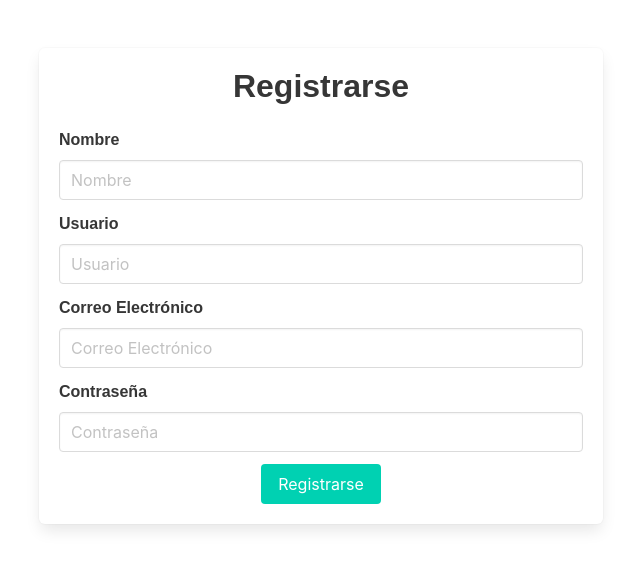
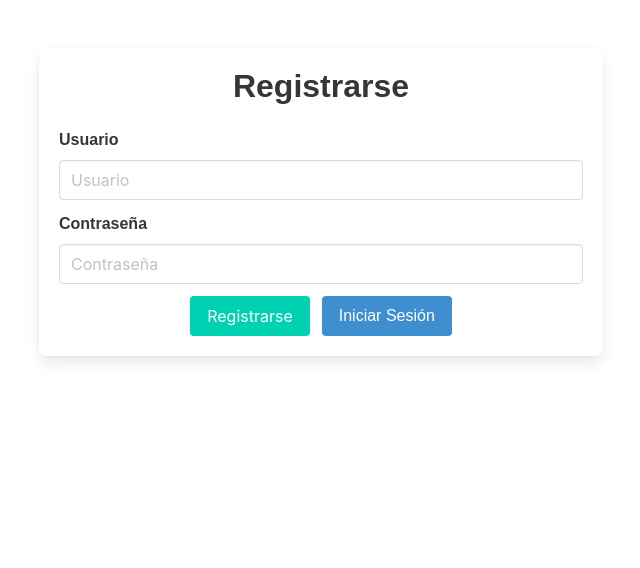
Before and after one commit to xlsymphonylx/code-2-pseudo, a Vue app: page /registrarse in a window 1280 px wide. Shown: the top 568 px of the page, without its empty margins (319-959 px from the left). Built offline with nearby package versions, Linux system fonts and the light colour scheme.

Commit message:
fixed signup

```diff
--- a/src/services/authService.js
+++ b/src/services/authService.js
@@ -1,12 +1,11 @@
 import axios from 'axios'
 
 const authService = {
-  async register(username, password, roleName) {
+  async register(username, password) {
     try {
       const response = await axios.post('http://localhost:3000/auth/register', {
         username,
-        password,
-        roleName
+        password
       })
       return response.data
     } catch (error) {
--- a/src/views/LoginView.vue
+++ b/src/views/LoginView.vue
@@ -26,6 +26,9 @@
               <div class="field is-grouped is-grouped-centered">
                 <div class="control">
                   <button type="submit" class="button is-primary">Iniciar Sesión</button>
+                </div>
+                <div class="control">
+                  <router-link to="/registrarse" class="button is-info">Registrarse</router-link>
                 </div>
               </div>
             </form>
@@ -56,7 +59,6 @@ const login = async () => {
     // Assuming you're using Vue Router, replace 'home' with the actual route name for your home page
     router.push({ path: 'home' })
     router.go()
-
   } catch (error) {
     // Handle login errors here
     console.error(error.message)
--- a/src/views/SignUpView.vue
+++ b/src/views/SignUpView.vue
@@ -5,34 +5,32 @@
         <div class="column is-half">
           <div class="box">
             <h1 class="title has-text-centered">Registrarse</h1>
-            <form>
-              <div class="field">
-                <label class="label">Nombre</label>
-                <div class="control">
-                  <input class="input" type="text" placeholder="Nombre" />
-                </div>
-              </div>
+            <form @submit.prevent="registerUser">
               <div class="field">
                 <label class="label">Usuario</label>
                 <div class="control">
-                  <input class="input" type="text" placeholder="Usuario" />
-                </div>
-              </div>
-              <div class="field">
-                <label class="label">Correo Electrónico</label>
-                <div class="control">
-                  <input class="input" type="email" placeholder="Correo Electrónico" />
+                  <input v-model="username" class="input" type="text" placeholder="Usuario" />
                 </div>
               </div>
               <div class="field">
                 <label class="label">Contraseña</label>
                 <div class="control">
-                  <input class="input" type="password" placeholder="Contraseña" />
+                  <input
+                    v-model="password"
+                    class="input"
+                    type="password"
+                    placeholder="Contraseña"
+                  />
                 </div>
               </div>
               <div class="field is-grouped is-grouped-centered">
                 <div class="control">
                   <button type="submit" class="button is-primary">Registrarse</button>
+                </div>
+                <div class="control">
+                  <router-link to="/iniciar-sesion" class="button is-info"
+                    >Iniciar Sesión</router-link
+                  >
                 </div>
               </div>
             </form>
@@ -52,3 +50,24 @@
   font-size: 1em;
 }
 </style>
+<script setup>
+import { ref } from 'vue'
+import { useRouter } from 'vue-router'
+import authService from '../services/authService';
+const router = useRouter()
+
+const username = ref('')
+const password = ref('')
+
+const registerUser = async () => {
+  try {
+    const response = await authService.register(username.value, password.value)
+    const { token } = response
+    localStorage.setItem('token', token)
+    router.push({ path: 'home' })
+    router.go()
+  } catch (error) {
+    console.error(error.message)
+  }
+}
+</script>
```
